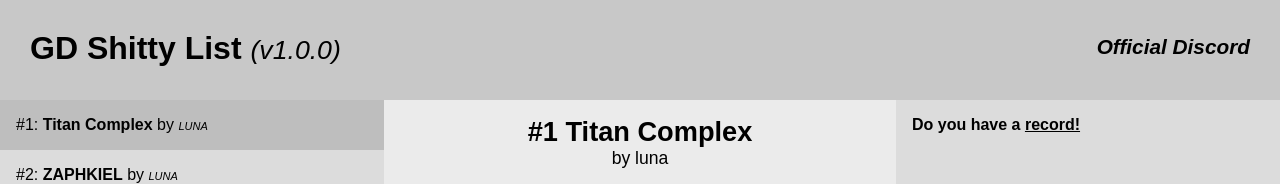
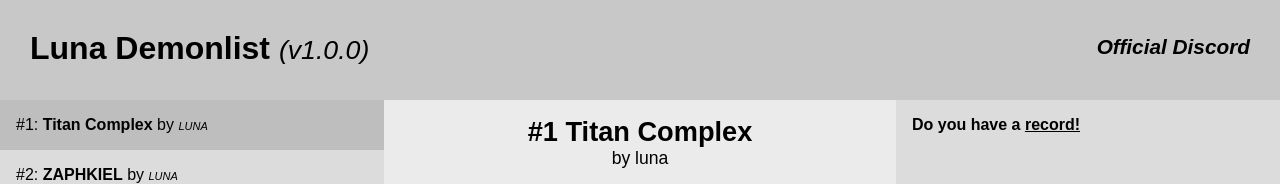
Before and after one commit to zLLunaa/lunademonlist, a plain HTML site: page index.html in a window 1280 px wide. Shown: the top 184 px of the page. Drawn offline with Linux system fonts and the light colour scheme; a web font is replaced by a local one.

Commit message:
Update index.html

```diff
--- a/index.html
+++ b/index.html
@@ -18,7 +18,7 @@
     <script type='text/javascript' src="js/userData.js"></script>
     <cover-all id="hi">
         <header id="dl-header">
-            <div id="sitename"><strong>GD Shitty List </strong><small><em id="version-node"></em></small></div>
+            <div id="sitename"><strong>Luna Demonlist </strong><small><em id="version-node"></em></small></div>
             <div id="pc-link"><a href=""><em><strong>Official Discord</strong></a></em></div>
         </header>
         <div id="list">
```
